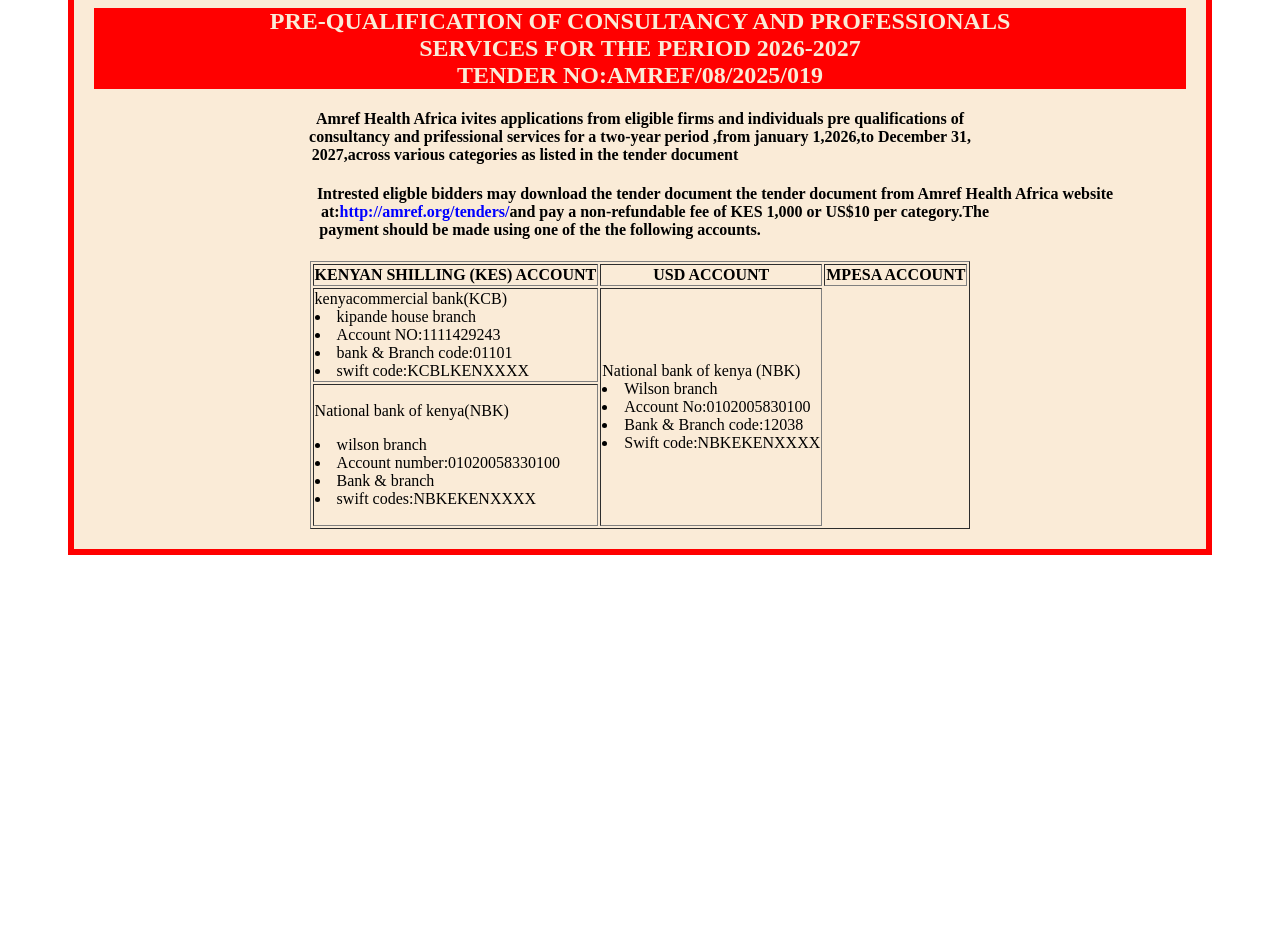
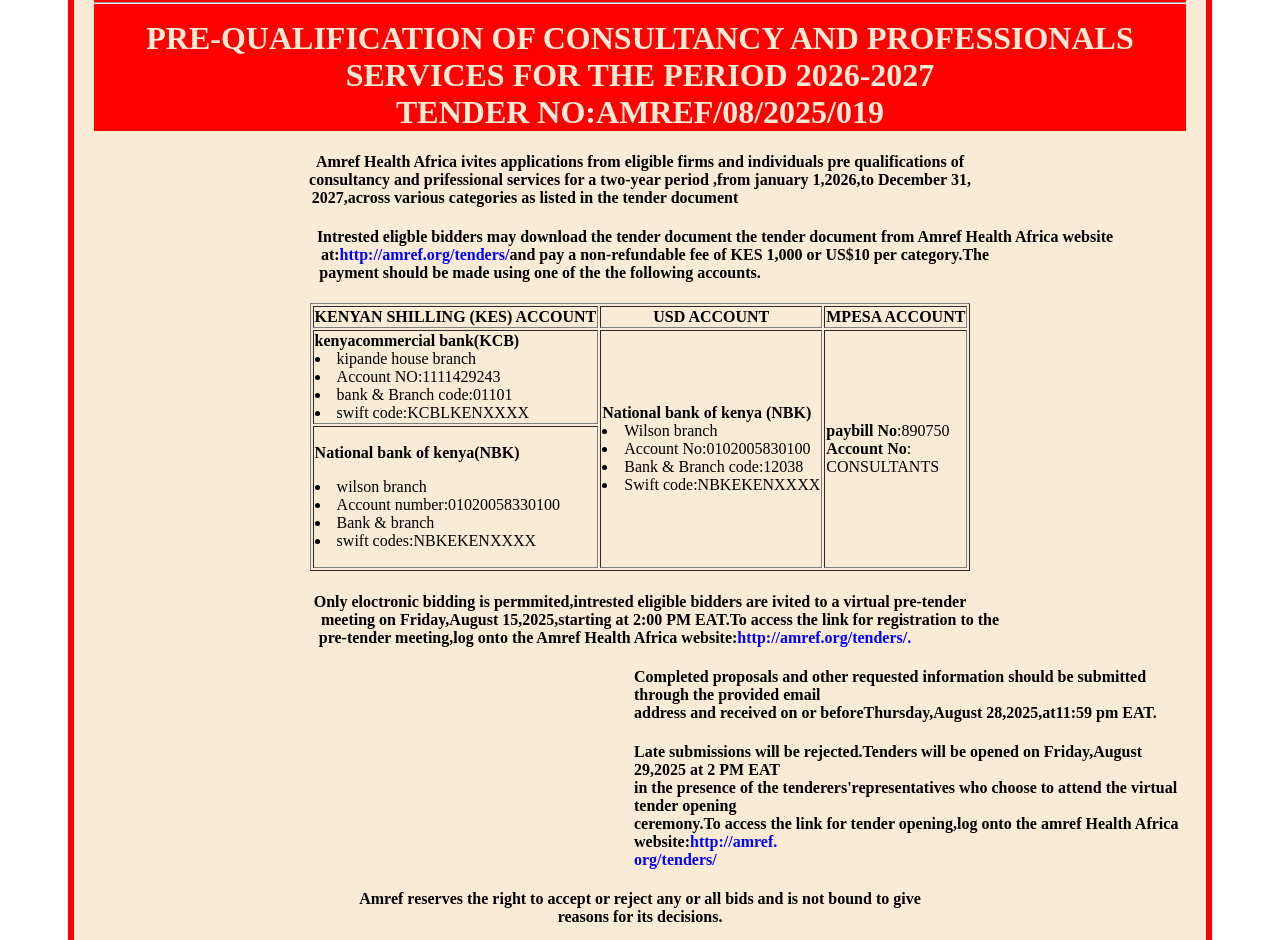
Before and after one commit to Lewisnumber1/amref, a plain HTML site: page index.html in a window 1280 px wide. Shown: the part 170-1110 px from the top of the page. Before the commit the page ends 800 px from the top, so only its background shows below. Drawn offline with Linux system fonts and the light colour scheme.

Commit message:
tender notice

```diff
--- a/index.html
+++ b/index.html
@@ -9,9 +9,8 @@
 <body>
   <div class="h">
   <center><img src="image.png" alt="">
-    <h1 class="red">TENDER NOTICE</h1>
-    <h2 class="bless">PRE-QUALIFICATION OF CONSULTANCY AND PROFESSIONALS<div>SERVICES FOR THE PERIOD 2026-2027</div><div>TENDER NO:AMREF/08/2025/019</div></h2>
-    <h4>Amref Health Africa ivites applications from eligible firms and individuals pre qualifications of<div>consultancy and prifessional services for a two-year period ,from january 1,2026,to December 31,</div><div class="yes">2027,across various categories as listed in the tender document</div></h4>
+    <h1 class="red">TENDER NOTICE<hr>PRE-QUALIFICATION OF CONSULTANCY AND PROFESSIONALS<br>SERVICES FOR THE PERIOD 2026-2027</br>TENDER NO:AMREF/08/2025/019</h1>
+   <p><h4>Amref Health Africa ivites applications from eligible firms and individuals pre qualifications of<div>consultancy and prifessional services for a two-year period ,from january 1,2026,to December 31,</div><div class="yes">2027,across various categories as listed in the tender document</div></h4></p>
 
 
     <h4 class="kaya">Intrested eligble bidders may download the tender document the tender document from Amref Health Africa website<div class="lewi">at:<span class="ensat">http://amref.org/tenders/</span>and pay a non-refundable fee of KES 1,000 or US$10 per category.The</div><div class="der">payment should be made using one of the the following accounts.</div></h4>
@@ -25,23 +24,24 @@
         </thaed>
         <tbody>
             <tr>
-                <td>kenyacommercial bank(KCB)<br>
+                <td><b>kenyacommercial bank(KCB)</b><br>
                 <li>kipande house branch</li>
                 <li>Account NO:1111429243</li>
                 <li>bank & Branch code:01101</li>
                 <li>swift code:KCBLKENXXXX</li>
                 </td>
-                <td rowspan="2">National bank of kenya (NBK)<br>
+                <td rowspan="2"><b>National bank of kenya (NBK)</b><br>
                     <li>Wilson branch</li>
                     <li>Account No:0102005830100</li>
                     <li>Bank &  Branch code:12038</li>
                     <li>Swift code:NBKEKENXXXX</li>
 
                 </td>
+                <td rowspan="2"><b>paybill No</b>:890750<br><b>Account No</b>:<br>CONSULTANTS</td>
             </tr>
             <tr>
                 <td>
-                    <p>National bank of kenya(NBK)<br>
+                    <p><b>National bank of kenya(NBK)</b><br>
                         <li>wilson branch</li>
                         <li>Account number:01020058330100</li>
                         <li>Bank & branch</li>
@@ -52,7 +52,12 @@
             </tr>
         </tbody>
     </table>
-</center>
+    <p><h4>Only eloctronic bidding is permmited,intrested eligible bidders are ivited to a virtual pre-tender<div class="chol">meeting on <b>Friday,August 15,2025</b>,starting at <b>2:00 PM EAT</b>.To access the link for registration to the</div><div class="boss">pre-tender meeting,log onto the Amref Health Africa website:<span class="viki">http://amref.org/tenders/.</span></div></h4></p>
+    </center>
+    <p><h4 class="olol">Completed proposals and other requested information should be submitted through the provided email<div>address and received on or before<b>Thursday,August 28,2025,at11:59 pm EAT.</b></div></h4></p>
+    <p><h4 class="olol">Late submissions will be rejected.Tenders will be opened on Friday,August 29,2025 at 2 PM EAT<div>in the presence of the tenderers'representatives who choose to attend the virtual tender opening<div>ceremony.To access the link for tender opening,log onto the amref Health Africa website:<span class="viki">http://amref.<br>org/tenders/</span></div></h4></p>
+
+    <center><h4>Amref reserves the right to accept or reject any or all bids and is not bound to give<br>reasons for its decisions.</h4></center>
   </div>
 </body>
 </html>
--- a/style.css
+++ b/style.css
@@ -1,6 +1,7 @@
 .red{
     color: antiquewhite;
     background-color: red;
+    text-align: center;
 }
 .h{
     background-color:antiquewhite ;
@@ -28,3 +29,15 @@
 .der{
     margin-right: 350px;
 }
+.viki{
+    color: blue;
+}
+.chol{
+    margin-left: 40px;
+}
+.boss{
+    margin-right: 50px;
+}
+.olol{
+    margin-left: 540px;
+}
```
